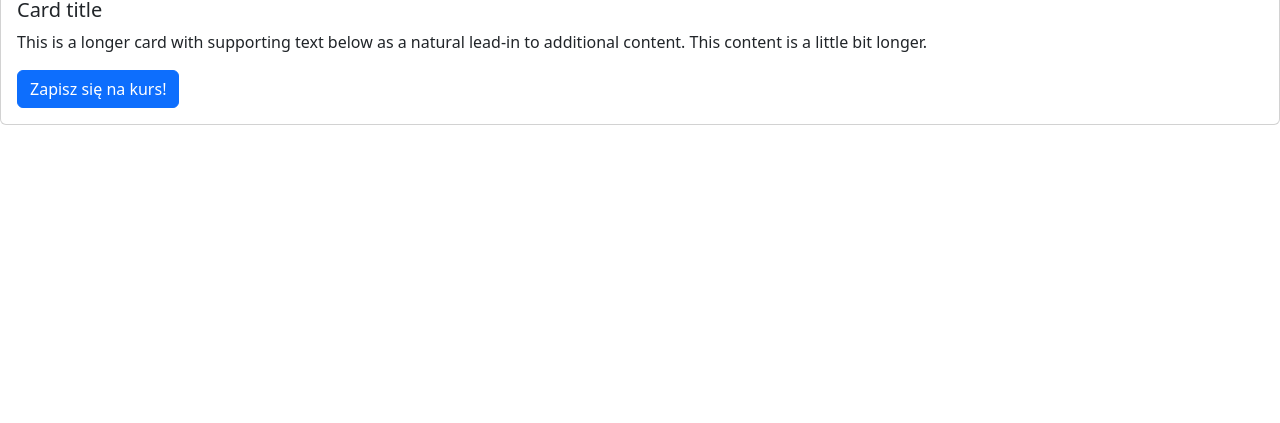
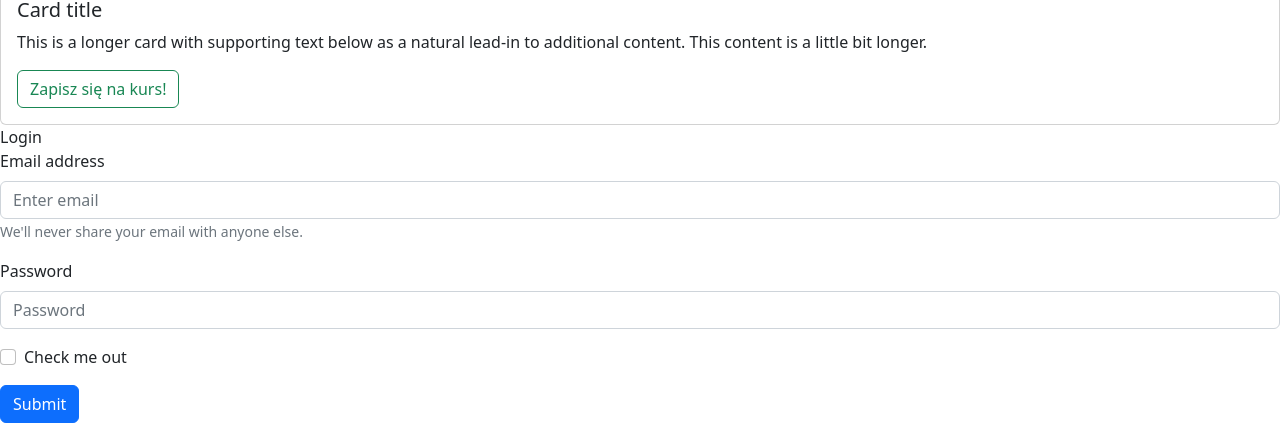
Before and after one commit to KacperMalachowski/Course-Platform-React, a React (Vite) app in the folder client/: page / in a window 1280 px wide. Shown: the part 1058-1481 px from the top of the page. Before the commit the page ends 1183 px from the top, so only its background shows below. Built offline with nearby package versions, Linux system fonts and the light colour scheme.

Commit message:
Outline of login page

```diff
--- a/client/src/App.jsx
+++ b/client/src/App.jsx
@@ -1,17 +1,20 @@
 import "./App.css";
 import NavBar from "../src/components/NavBar.jsx";
-import CoursesSection from "./components/CoursesSection";
+import CoursesSection from "./components/CoursesSection.jsx";
+import Login from "./components/Login.jsx";
 
 function App() {
   return (
     <>
       <NavBar />
       <CoursesSection />
+      <Login />
     </>
   );
 }
 
 /* TODO
+-
 - strona logowanie
 - zgłoszenie nowego szkolenia
 - baza z info o szkoleniach i userach
--- a/client/src/components/CoursesSection.jsx
+++ b/client/src/components/CoursesSection.jsx
@@ -2,7 +2,7 @@
 import Col from "react-bootstrap/Col";
 import Button from "react-bootstrap/Button";
 
-function CoursesSection() {
+const CoursesSection = () => {
   return (
     <div>
       CoursesSection
@@ -14,11 +14,11 @@
             This is a longer card with supporting text below as a natural
             lead-in to additional content. This content is a little bit longer.
           </Card.Text>
-          <Button variant="primary">Zapisz się na kurs!</Button>
+          <Button variant="outline-success">Zapisz się na kurs!</Button>
         </Card.Body>
       </Card>
     </div>
   );
-}
+};
 
 export default CoursesSection;
--- /dev/null
+++ b/client/src/components/Login.jsx
@@ -0,0 +1,31 @@
+import Button from "react-bootstrap/Button";
+import Form from "react-bootstrap/Form";
+
+const Login = () => {
+  return (
+    <div>
+      Login
+      <Form>
+        <Form.Group className="mb-3" controlId="formBasicEmail">
+          <Form.Label>Email address</Form.Label>
+          <Form.Control type="email" placeholder="Enter email" />
+          <Form.Text className="text-muted">
+            We'll never share your email with anyone else.
+          </Form.Text>
+        </Form.Group>
+        <Form.Group className="mb-3" controlId="formBasicPassword">
+          <Form.Label>Password</Form.Label>
+          <Form.Control type="password" placeholder="Password" />
+        </Form.Group>
+        <Form.Group className="mb-3" controlId="formBasicCheckbox">
+          <Form.Check type="checkbox" label="Check me out" />
+        </Form.Group>
+        <Button variant="primary" type="submit">
+          Submit
+        </Button>
+      </Form>
+    </div>
+  );
+};
+
+export default Login;
```
Also changed, not shown: 1 other file (tests, documents, lock files or other folders).
